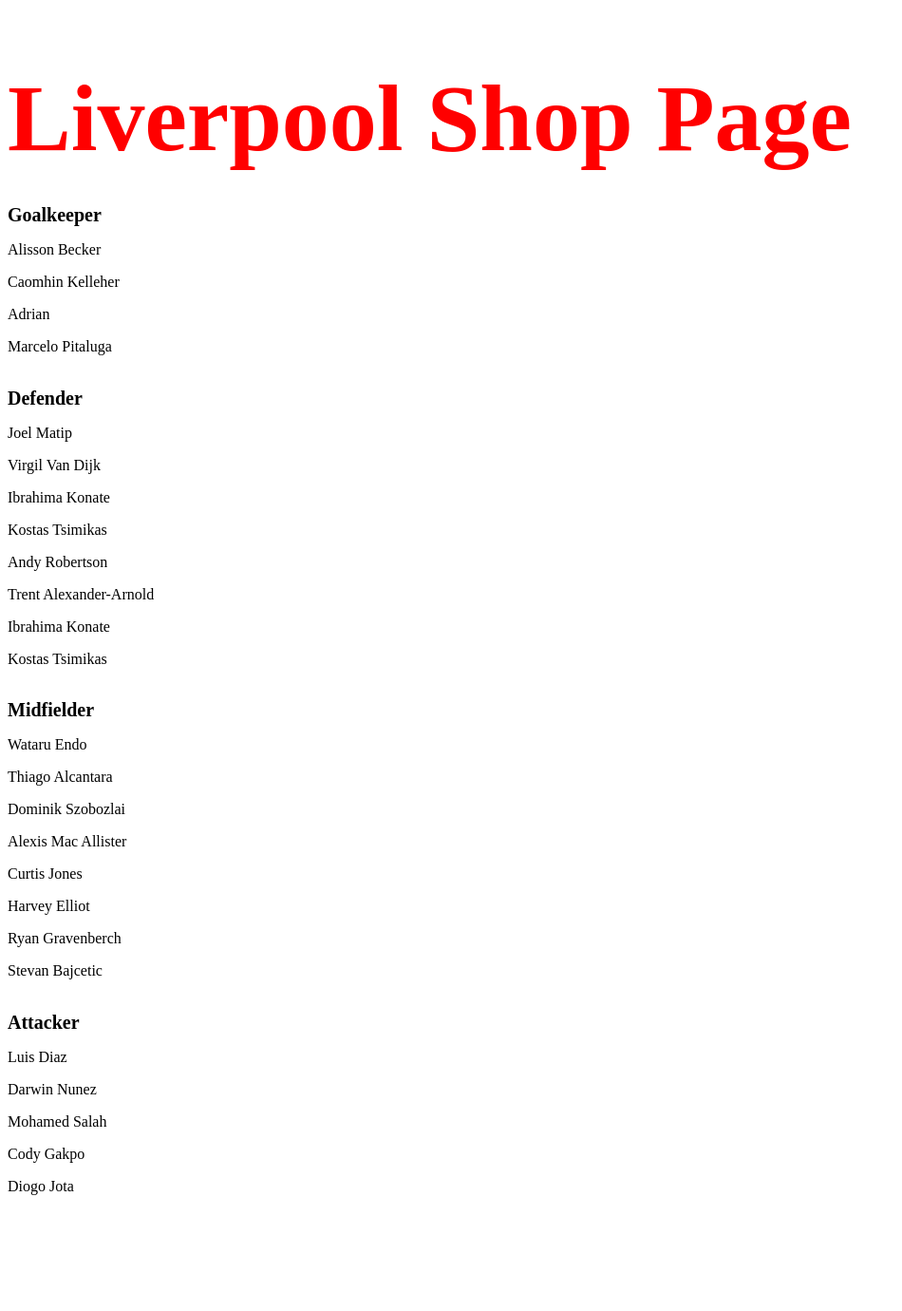
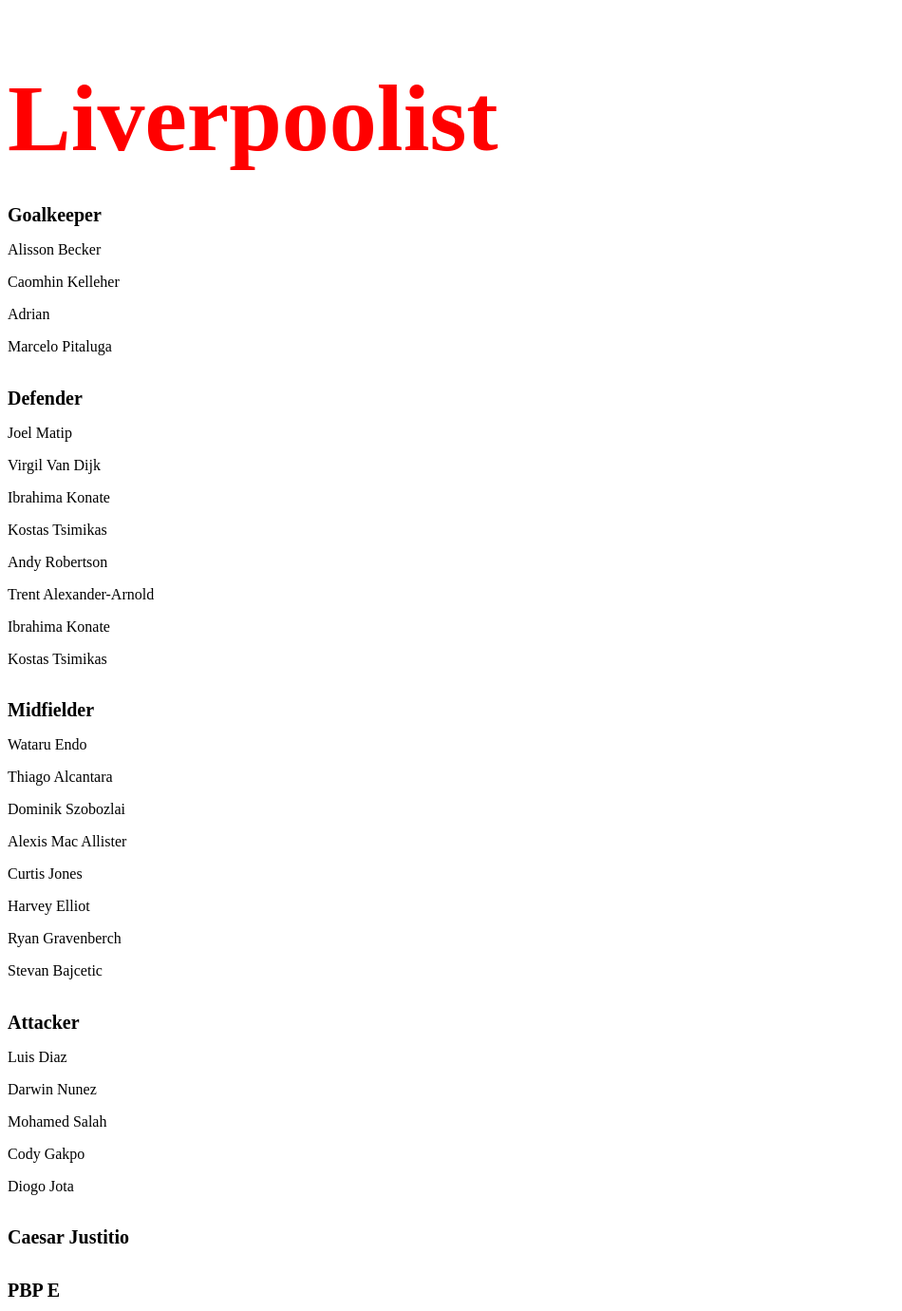
Before and after one commit to CaesarJustitio/liverpool-list, a Django app: page / in a window 1280 px wide. Shown: the whole page at 95% size, without its empty margins (0-950 px from the left). Before the commit the page ends 1258 px from the top, so only its background shows below. Run offline with Django 4.2, Linux system fonts and the light colour scheme.

Commit message:
menambahkan class dan nama pada main.html

```diff
--- a/main/templates/main.html
+++ b/main/templates/main.html
@@ -15,7 +15,7 @@
   </style>
 </head>
 <body>
-  <h1>Liverpool Shop Page</h1>
+  <h1>{{ appname }}</h1>
 
   <h5>{{ position1 }}</h5>
   <p>Alisson Becker</p>
@@ -49,5 +49,8 @@
   <p>Mohamed Salah</p>
   <p>Cody Gakpo</p>
   <p>Diogo Jota</p>
+
+  <h5>{{ name }}</h5>
+  <h5>{{ class }}</h5>
 </body>
 </html>
--- a/main/views.py
+++ b/main/views.py
@@ -3,6 +3,9 @@
 # Create your views here.
 def show_main(request):
     context = {
+        'name': 'Caesar Justitio',
+        'class': 'PBP E',
+        'appname': 'Liverpoolist',
         'position1': 'Goalkeeper',
         'position2': 'Defender',
         'position3': 'Midfielder',
```
Also changed, not shown: assets/bagan.jpg (added), readme.md (added).
